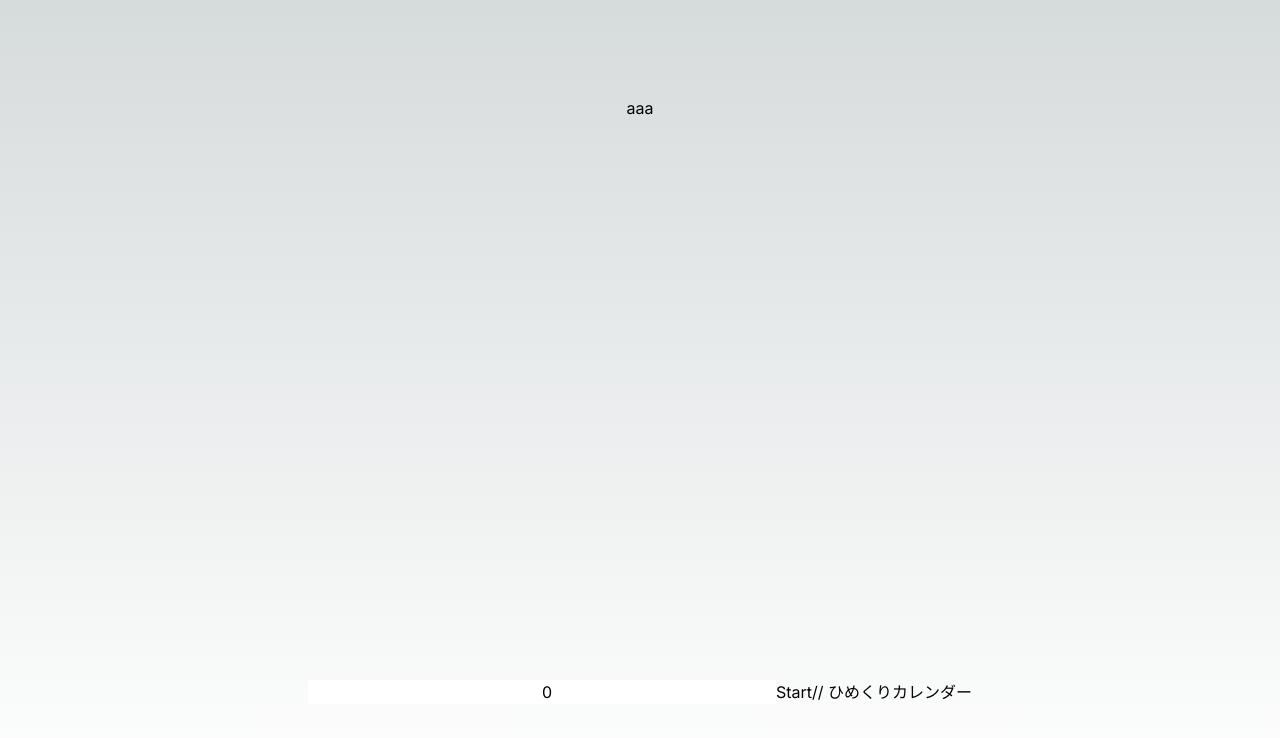
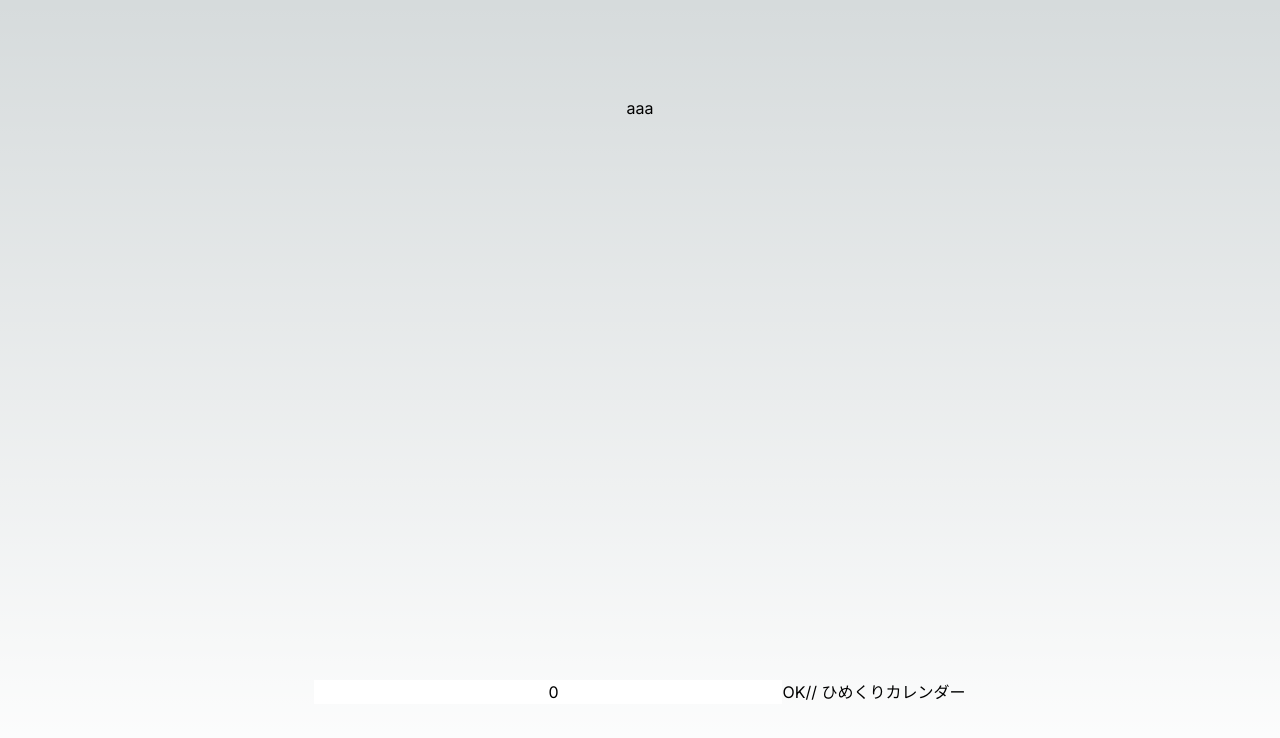
Before and after one commit to zakkiiy/flip_counter, a Next.js app: page / in a window 1280 px wide. Shown: the top 738 px of the page. Built offline with nearby package versions, Linux system fonts and the light colour scheme.

Commit message:
コード改修

```diff
--- a/src/app/components/FlipSection.tsx
+++ b/src/app/components/FlipSection.tsx
@@ -5,14 +5,19 @@ interface FlipSectionProps {
   title: string;
   setTitle: any;
   days: number;
-  onSetDays: (duration: number) => void;
+  setDays: any;
 }
 
-function FlipSection({ title, setTitle, days, onSetDays }: FlipSectionProps) {
+function FlipSection({ title, setTitle, days, setDays }: FlipSectionProps) {
 
   // daysプロパティで値を受け取る
   const [localTitle, setLocalTitle] = useState(title);
-  const [duration, setDuration] = useState(days);
+  const [localDays, setLocalDays] = useState(days);
+
+  const handleSubmit = () => {
+    setTitle(localTitle);
+    setDays(localDays);
+  };
 
   return (
     <div>
@@ -21,13 +26,11 @@ function FlipSection({ title, setTitle, days, onSetDays }: FlipSectionProps) {
       onChange={(e) => setLocalTitle(e.target.value)}
       />
       <input
-        value={duration}
-        onChange={(e: any) => setDuration(e.target.value)}
+        value={localDays}
+        onChange={(e: any) => setLocalDays(e.target.value)}
       />
 
-    <button onClick={() => onSetDays(duration)}>
-      Start
-    </button>
+      <button onClick={handleSubmit}>OK</button>
 
       // ひめくりカレンダー
     </div>
--- a/src/app/page.tsx
+++ b/src/app/page.tsx
@@ -7,12 +7,8 @@ import FlipSection from './components/FlipSection';
 
 export default function Home() {
 
+  const [title, setTitle] = useState<any>("");
   const [days, setDays] = useState<number>(0);
-  const [title, setTitle] = useState<any>("");
-  const handleSetDays = (duration: number) => {
-    setDays(duration);
-  }
-
 
   return (
     <main className="flex min-h-screen flex-col items-center justify-between p-24">
@@ -21,7 +17,7 @@ export default function Home() {
         title={title}
         setTitle={setTitle}
         days={days}
-        onSetDays={handleSetDays}
+        setDays={setDays}
       />
     </main>
   )
```
